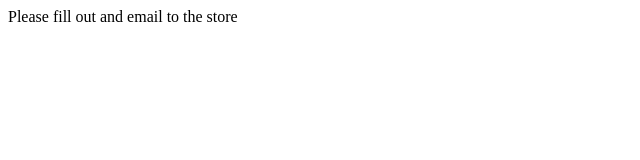
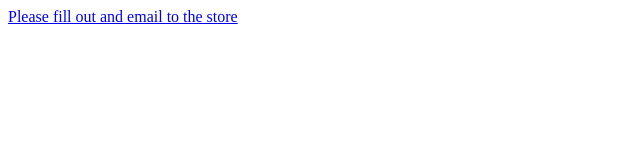
Before and after one commit to MastersLease/tesetorderform, a plain HTML site: page index.html in a window 1280 px wide. Shown: the whole page, without its empty margins (0-640 px from the left). Drawn offline with Linux system fonts and the light colour scheme.

Commit message:
Update index.html

```diff
--- a/index.html
+++ b/index.html
@@ -1,3 +1,3 @@
 <html>
-  <p><a href"TestForm.pdf">Please fill out and email to the store</a></p>
+  <p><a href="TestForm.pdf">Please fill out and email to the store</a></p>
  <html>
```
